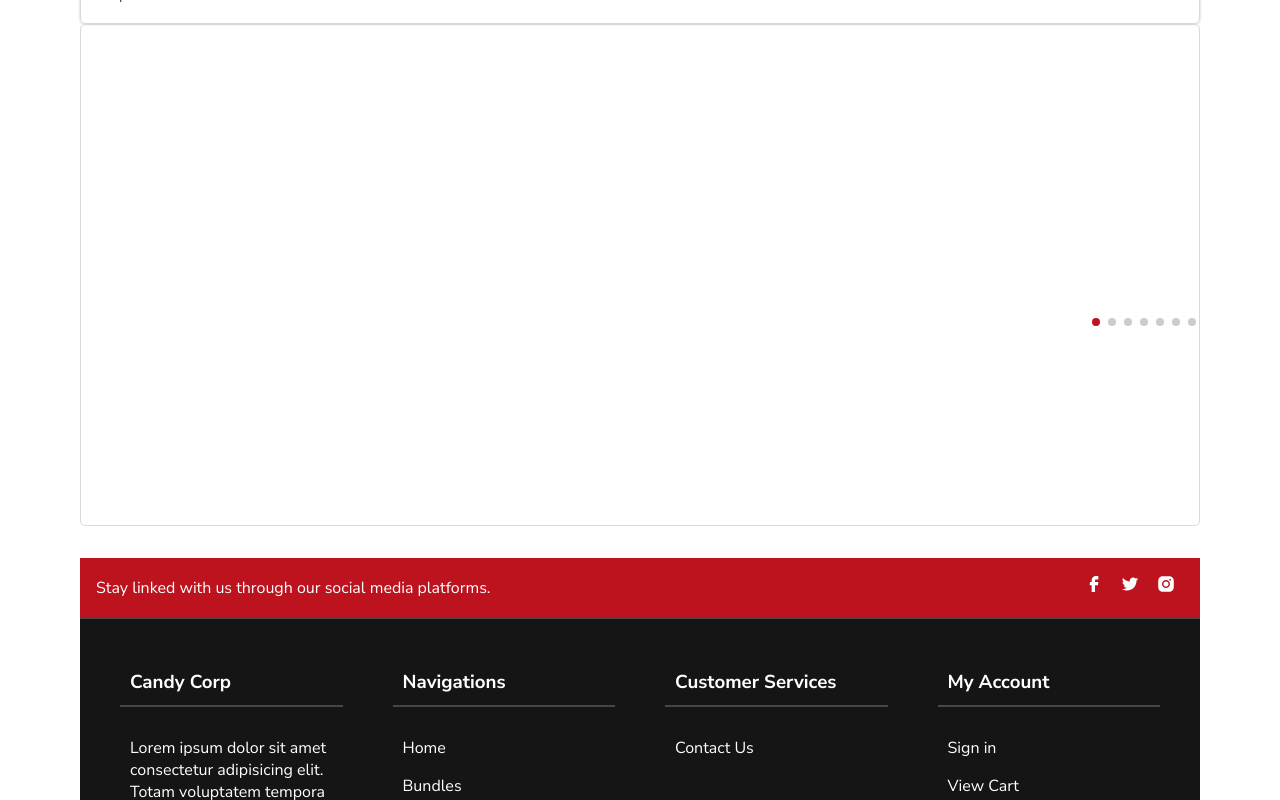
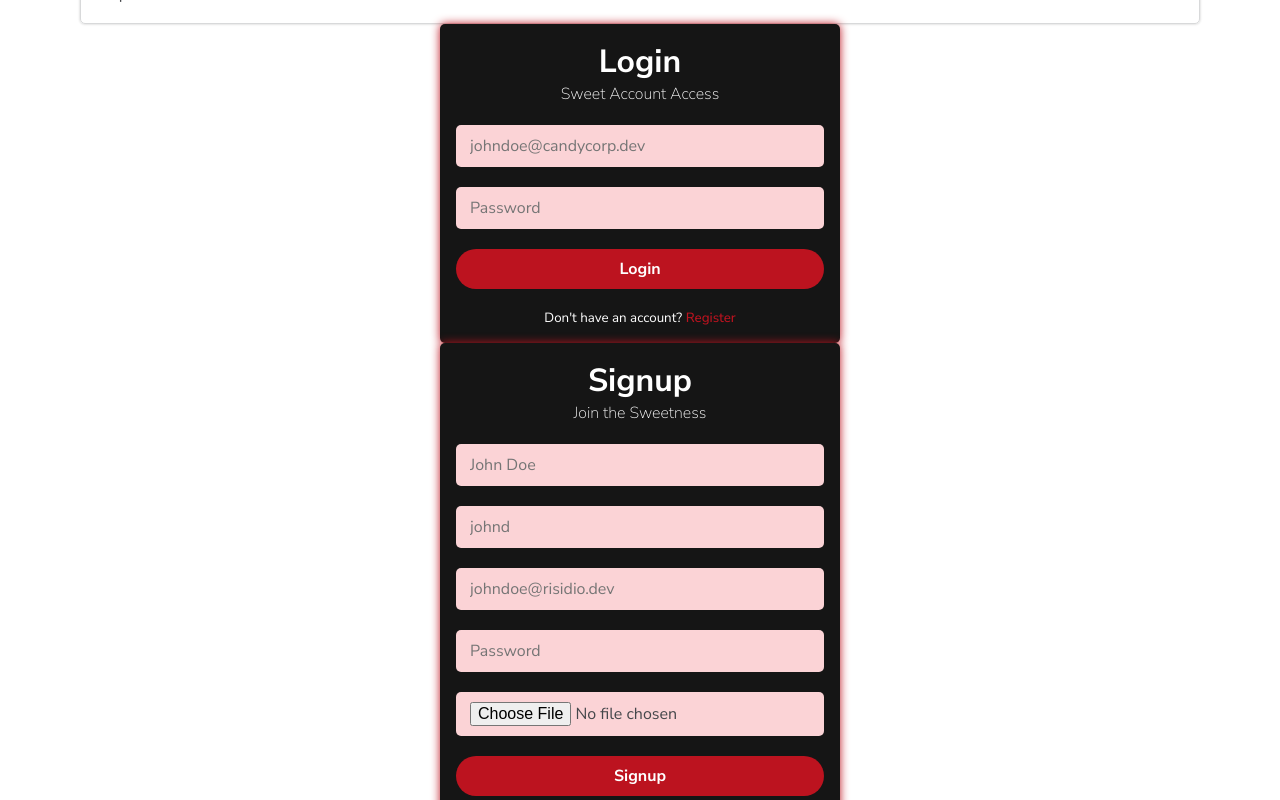
Before and after one commit to abdurrehman0206/CandyCorp-MERN, a React (Create React App) app in the folder frontend/: page /about in a window 1280 px wide. Shown: the part 2160-2960 px from the top of the page. Built offline with nearby package versions, Linux system fonts and the light colour scheme.

Commit message:
Authentication Pages

```diff
--- a/frontend/src/App.js
+++ b/frontend/src/App.js
@@ -9,6 +9,8 @@ import AboutUs from "./pages/AboutUs/AboutUs";
 import BlogCard from "./components/BlogCard/BlogCard";
 import { ScrollRestoration } from "react-router-dom";
 import Blog from "./pages/Blog/Blog";
+import Login from "./pages/AuthPages/Login";
+import Signup from "./pages/AuthPages/SignUp";
 function App() {
   return (
     <div className="App-container">
@@ -21,6 +23,8 @@ function App() {
         <AboutUs />
         <BlogCard />
         <Blog />
+        <Login/>
+        <Signup/>
         <Outlet />
         <Footer />
         <ScrollRestoration />
--- a/frontend/src/index.css
+++ b/frontend/src/index.css
@@ -37,6 +37,7 @@ select {
 body {
   color: #45474b;
   height: 100vh;
+  max-height: -moz-max-content;
   max-height: max-content;
 }
 
@@ -737,7 +738,8 @@ body {
   padding: 0.75rem;
   background-color: rgba(0, 0, 0, 0.205);
   border-radius: 10px;
-  backdrop-filter: blur(3px);
+  -webkit-backdrop-filter: blur(3px);
+          backdrop-filter: blur(3px);
 }
 @media (max-width: 767px) {
   .landing-hero-container .landing-hero .landing-hero-content {
@@ -766,7 +768,8 @@ body {
   color: #ffffff;
   background-color: rgba(0, 0, 0, 0.329);
   border: 1px solid #ffffff;
-  backdrop-filter: blur(3px);
+  -webkit-backdrop-filter: blur(3px);
+          backdrop-filter: blur(3px);
   box-shadow: 0 -2px 4px -2px rgba(0, 0, 0, 0.2);
   left: 0.5rem;
   right: 0.5rem;
@@ -892,6 +895,7 @@ body {
   bottom: 0rem;
 }
 .about-us-wrapper .about-us .about-us-hero .swiper-wrapper {
+  width: -moz-max-content;
   width: max-content;
 }
 .about-us-wrapper .about-us .about-us-hero .swiper-wrapper .swiper-slide {
@@ -956,6 +960,80 @@ body {
   line-height: 1.6;
 }
 
+.auth-wrapper {
+  width: 100%;
+  height: -moz-max-content;
+  height: max-content;
+  margin: auto;
+  display: flex;
+  flex-direction: row;
+  justify-content: center;
+  align-items: center;
+}
+
+.auth-form {
+  box-shadow: 0 0 10px #bc131f;
+  color: #ffffff;
+  border-radius: 5px;
+  padding: 1rem;
+  width: 400px;
+  background-color: #151515;
+  display: flex;
+  flex-direction: column;
+  justify-content: space-between;
+  align-items: center;
+  gap: 1.25rem;
+}
+.auth-form .form-group {
+  position: relative;
+  display: flex;
+  flex-direction: row;
+  justify-content: space-between;
+  align-items: center;
+  width: 100%;
+}
+.auth-form .form-group label {
+  position: absolute;
+  top: -10px;
+  left: 10px;
+  flex-basis: 30%;
+  opacity: 0;
+}
+.auth-form .form-group input {
+  color: #45474b;
+  background-color: rgba(234, 17, 122, 0.2588235294) !important;
+  background-color: #fbd3d6 !important;
+  font-size: 1rem;
+  width: 100%;
+  border-radius: 5px;
+  border: 2px solid transparent;
+  padding: 0.5rem 0.75rem;
+}
+.auth-form .form-group input:focus {
+  border: 2px solid #bc131f;
+}
+.auth-form .form-group input ~ label {
+  opacity: 1 !important;
+}
+.auth-form button {
+  font-size: 1rem;
+  width: 100%;
+}
+.auth-form small a {
+  font-weight: 500;
+  color: #bc131f;
+}
+.auth-form small a:hover {
+  text-decoration: underline;
+}
+
+.auth-form-header {
+  text-align: center;
+}
+.auth-form-header p {
+  font-weight: 200;
+}
+
 .App-container {
   height: 100vh;
   width: 100vw;
@@ -982,6 +1060,4 @@ body {
 .scroll-to-top {
   border-radius: 50% !important;
   background-color: #bc131f !important;
-}
-
-/*# sourceMappingURL=index.css.map */
+}/*# sourceMappingURL=index.css.map */
--- a/frontend/src/index.scss
+++ b/frontend/src/index.scss
@@ -8,6 +8,7 @@
 //pages
 @import "./pages/AboutUs/AboutUs";
 @import "./pages/Blog/Blog";
+@import "./pages/AuthPages/AuthPage";
 .App-container {
   height: 100vh;
   width: 100vw;
--- a/frontend/src/pages/AuthPages/Login.jsx
+++ b/frontend/src/pages/AuthPages/Login.jsx
@@ -0,0 +1,61 @@
+import React, { useState } from "react";
+import { NavLink } from "react-router-dom";
+import { useLogin } from "../../hooks/useLogin";
+import "react-toastify/dist/ReactToastify.css";
+function Login() {
+  document.title = "Login";
+  const [email, setEmail] = useState("");
+  const [password, setPassword] = useState("");
+  //   const { login, loading } = useLogin();
+  //   const handleSubmit = async (e) => {
+  //     e.preventDefault();
+  //     await login(email, password);
+  //   };
+
+  return (
+    <div className="auth-wrapper">
+      <form
+        className="auth-form"
+        onSubmit={(e) => {
+          //   handleSubmit(e);
+        }}
+      >
+        <div className="auth-form-header">
+          <h1>Login</h1>
+          <p>Sweet Account Access</p>
+        </div>
+        <div className="form-group">
+          <label htmlFor="email">Email</label>
+          <input
+            type="email"
+            className="form-control"
+            id="email"
+            placeholder="johndoe@candycorp.dev"
+            onChange={(e) => setEmail(e.target.value)}
+            value={email || ""}
+          />
+        </div>
+        <div className="form-group">
+          <label htmlFor="password">Password</label>
+          <input
+            type="password"
+            className="form-control"
+            id="password"
+            placeholder="Password"
+            onChange={(e) => setPassword(e.target.value)}
+            value={password || ""}
+          />
+        </div>
+        <button className="btn-primary" disabled={false}>
+          {/* {loading ? "Logging In" : "Login"} */}
+          Login
+        </button>
+        <small>
+          Don't have an account? <NavLink to="/signup">Register</NavLink>
+        </small>
+      </form>
+    </div>
+  );
+}
+
+export default Login;
--- a/frontend/src/pages/AuthPages/SignUp.jsx
+++ b/frontend/src/pages/AuthPages/SignUp.jsx
@@ -0,0 +1,92 @@
+import React, { useState } from "react";
+import { NavLink } from "react-router-dom";
+import { useSignup } from "../../hooks/useSignup";
+function Signup() {
+  document.title = "Signup";
+  const [fullname, setFullname] = useState("");
+  const [username, setUsername] = useState("");
+  const [email, setEmail] = useState("");
+  const [password, setPassword] = useState("");
+  const [image, setImage] = useState(null);
+
+//   const { signup, loading } = useSignup();
+//   const handleSubmit = async (e) => {
+//     e.preventDefault();
+//     await signup(email, password, fullname, username, image);
+//   };
+  return (
+    <div className="auth-wrapper">
+      <form
+        className="auth-form"
+        onSubmit={(e) => {
+        //   handleSubmit(e);
+        }}
+      >
+        <div className="auth-form-header">
+          <h1>Signup</h1>
+          <p>Join the Sweetness</p>
+        </div>
+        <div className="form-group">
+          <label htmlFor="fullname">Fullname</label>
+          <input
+            type="text"
+            className="form-control"
+            id="fullname"
+            placeholder="John Doe"
+            onChange={(e) => setFullname(e.target.value)}
+          />
+        </div>
+        <div className="form-group">
+          <label htmlFor="username">Username</label>
+          <input
+            type="text"
+            className="form-control"
+            id="username"
+            placeholder="johnd"
+            onChange={(e) => setUsername(e.target.value)}
+          />
+        </div>
+        <div className="form-group">
+          <label htmlFor="email">Email</label>
+          <input
+            type="email"
+            className="form-control"
+            id="email"
+            placeholder="johndoe@risidio.dev"
+            onChange={(e) => setEmail(e.target.value)}
+          />
+        </div>
+
+        <div className="form-group">
+          <label htmlFor="password">Password</label>
+          <input
+            type="password"
+            className="form-control"
+            id="password"
+            placeholder="Password"
+            onChange={(e) => setPassword(e.target.value)}
+          />
+        </div>
+        <div className="form-group">
+          <label htmlFor="image">Image</label>
+          <input
+            type="file"
+            className="form-control"
+            id="image"
+            accept="image/*"
+            onChange={(e) => setImage(e.target.files[0])}
+          />
+        </div>
+        <button className="btn-primary" disabled={false}>
+          {/* {loading ? "Signing Up" : "Signup"} */}
+          Signup
+        </button>
+        <small>
+          Already have an account? <NavLink to="/login">Login</NavLink>
+        </small>
+      </form>
+    </div>
+  );
+}
+
+export default Signup;
--- a/frontend/src/pages/AuthPages/_AuthPage.scss
+++ b/frontend/src/pages/AuthPages/_AuthPage.scss
@@ -0,0 +1,67 @@
+.auth-wrapper {
+  //   border: 1px solid red;
+  width: 100%;
+  height: max-content;
+  margin: auto;
+  @include flex-layout(row, center, center);
+}
+.auth-form {
+  box-shadow: 0 0 10px $theme-accent1;
+  color: $text-color;
+  border-radius: 5px;
+  padding: $lg;
+  width: 400px;
+  background-color: $theme-accent3;
+  //   height: 400px;
+  @include flex-layout(column, space-between, center);
+  gap: $xl;
+  .form-group {
+    position: relative;
+    @include flex-layout(row, space-between, center);
+    width: 100%;
+    label {
+      position: absolute;
+      top: -10px;
+      left: 10px;
+      flex-basis: 30%;
+      opacity: 0;
+    }
+    input {
+      color: $text-color-dark;
+      background-color: #ea117a42 !important;
+      background-color: lighten($theme-accent1, 50%) !important;
+      // background-color: #e9493d57 !important;
+      font-size: 1rem;
+      width: 100%;
+      border-radius: 5px;
+      border: 2px solid transparent;
+      //   border-bottom: 2px solid $theme-accent1;
+      padding: $sm $md;
+      &:focus {
+        border: 2px solid $theme-accent1;
+      }
+      & ~ label {
+        opacity: 1 !important;
+      }
+    }
+  }
+  button {
+    font-size: 1rem;
+    width: 100%;
+  }
+  small {
+    a {
+      font-weight: 500;
+      color: $theme-accent1;
+      &:hover {
+        text-decoration: underline;
+      }
+    }
+  }
+}
+.auth-form-header {
+  text-align: center;
+  p {
+    font-weight: 200;
+  }
+}
```
Also changed, not shown: 1 other file (tests, documents, lock files or other folders).
